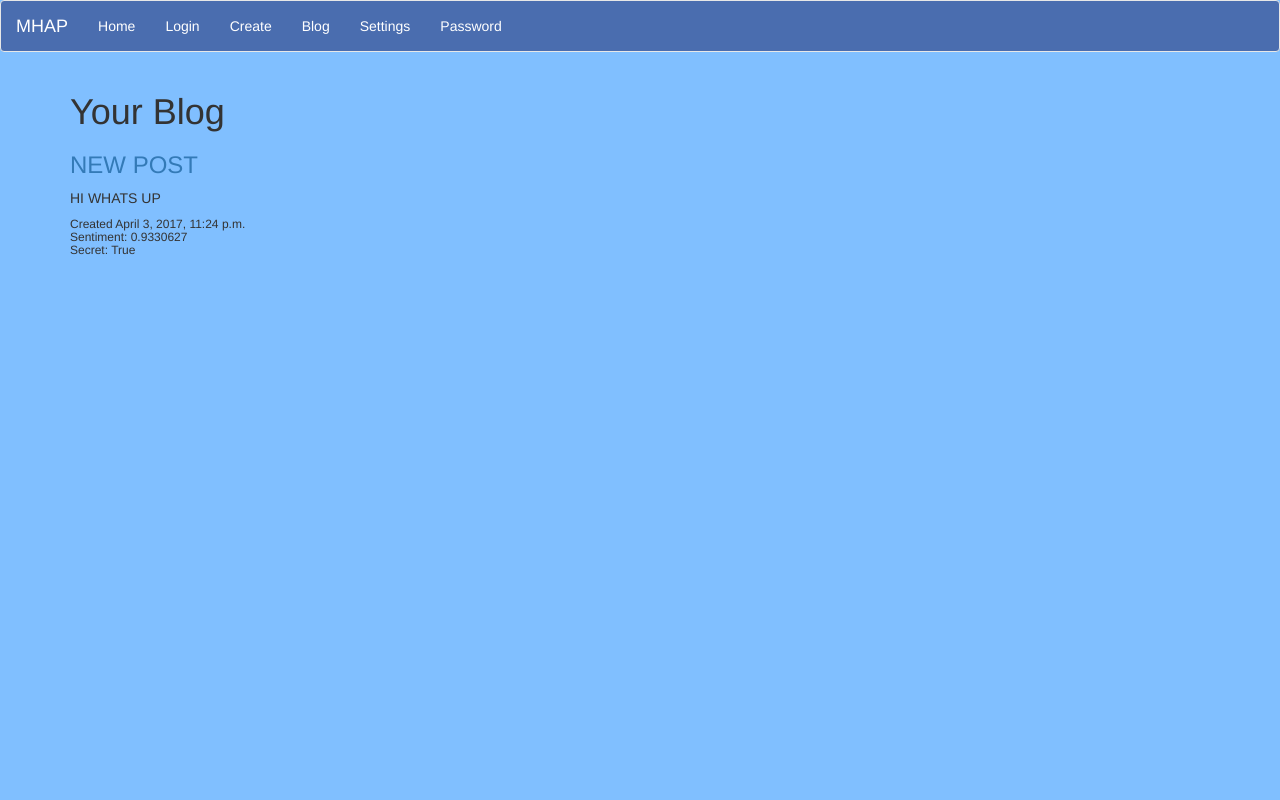
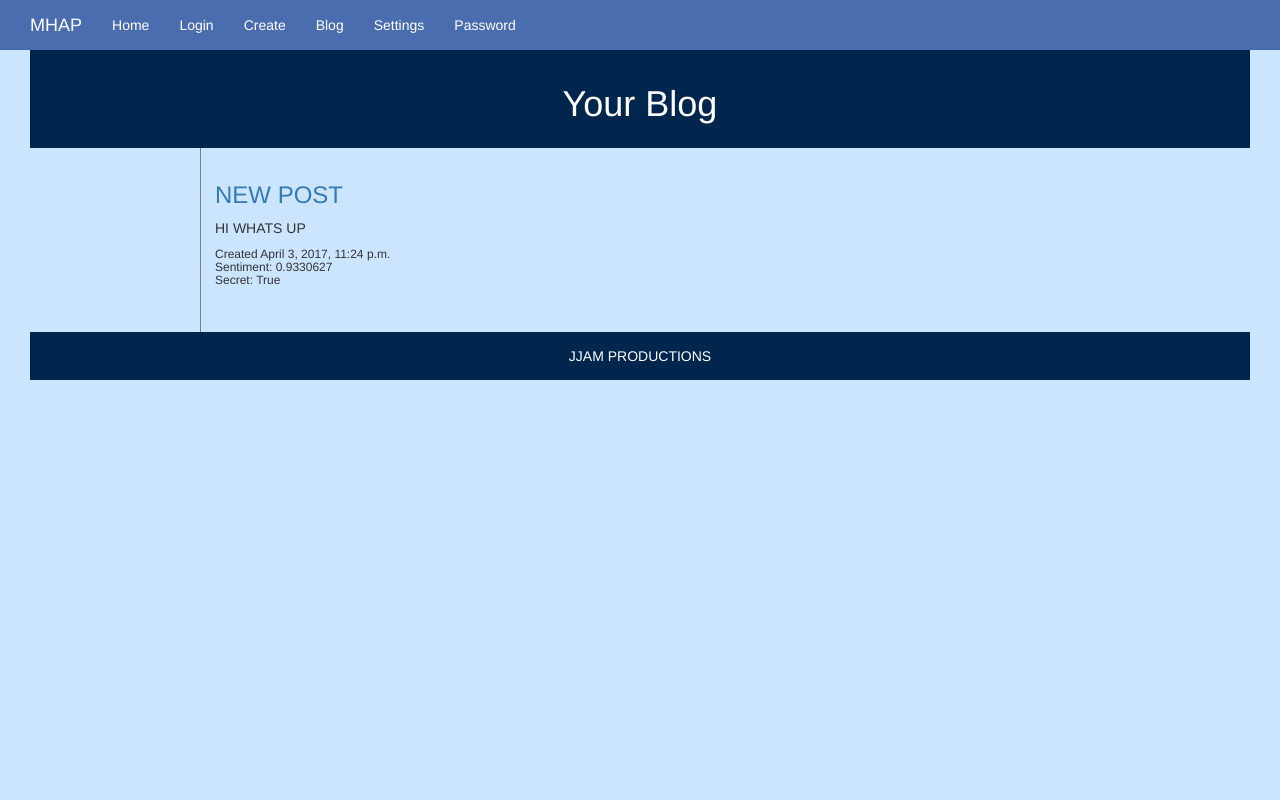
Before and after one commit to SIU-CS/J-JAM-production, a Django app: page /mhap/list/ in a window 1280 px wide. Run offline with Django 3.2, Linux system fonts and the light colour scheme; a user stored in the database is signed in; data comes from the database, SQL or seed files in the repository; parts of the project's set-up code (start-up, migrations or seed data) failed here and were passed over; some libraries are stand-ins or nearby versions.

Commit message:
Color scheme and post list page

```diff
--- a/mhapsite/templates/navbar.html
+++ b/mhapsite/templates/navbar.html
@@ -8,14 +8,14 @@
 
 </head>
 
-<body style="background:#80BFFF">
+<body style="background: #cce5ff ">
 
-    <nav class="navbar navbar-default" style="background:#4A6DAF">
+    <nav class="text-center""navbar navbar-default" style="background:#4A6DAF">
         <div class="container-fluid">
             <div class="navbar-header">
                 <a style="color:#FFFFFF" class="navbar-brand" href="#">MHAP</a>
             </div>
-            <ul class="nav navbar-nav navbar-center" >
+            <ul class="nav navbar-nav" >
                 <li><a style="color:#FFFFFF" href="http://127.0.0.1:8000/mhap">Home</a></li>
                 <li><a style="color:#FFFFFF" href="http://127.0.0.1:8000/login">Login</a></li>
                 <li><a style="color:#FFFFFF" href="http://127.0.0.1:8000/mhap/create">Create</a></li>
--- a/mhapsite/templates/post_list.html
+++ b/mhapsite/templates/post_list.html
@@ -1,13 +1,53 @@
+
 {% extends "base.html" %}
 
 {% block content %}
-    <h1>{{ title }}</h1>
+<style>
+div.container{
+    width: 100%;
+/*    border: 1px solid gray;*/
+}
+
+header, footer {
+    padding: 1em;
+    clear: left;
+    text-align: center;
+    color: white;
+    background-color: #00264d;
+}
+/*
+blank {
+    float: left;
+    max-width: 160px;
+    margin: 0;
+    padding: 1em;
+}*/
+
+article {
+    margin-left: 170px;
+    border-left: 1px solid gray;
+    padding: 1em;
+    overflow: hidden;
+}
+</style>
+
+<div class="container">
+
+
+    <header><center><h1>{{ title }}</h1></center></header>
     {% for obj in object_list %}
+    <article>
         <h3><a href='{{ obj.get_absolute_url }}'>{{ obj.title }}</a></h3>
         <p>{{ obj.content }}</p>
         <h6>Created {{ obj.created }}<br/>
             Sentiment: {{ obj.sentiment }}<br/>
             Secret: {{ obj.secret }}</h6>
         <br/>
+    </article>
+
+
     {% endfor %}
+
+    <footer>JJAM PRODUCTIONS</footer>
+
 {% endblock content %}
```
